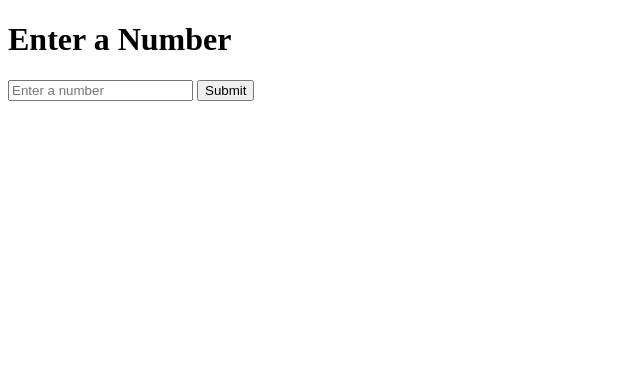
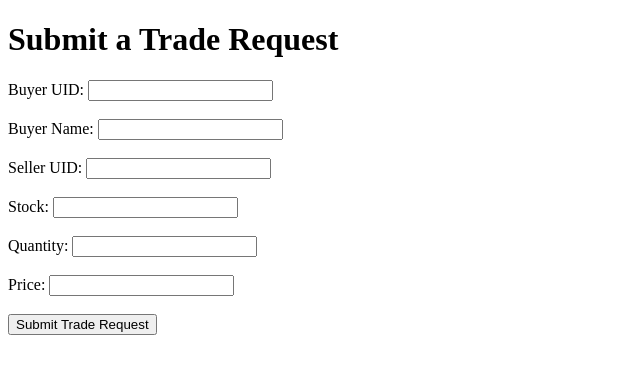
Before and after one commit to Shreenandbhattad/test, a plain HTML site: page index.html in a window 1280 px wide. Shown: the whole page, without its empty margins (0-640 px from the left). Drawn offline with Linux system fonts and the light colour scheme.

Commit message:
Update index.html

```diff
--- a/index.html
+++ b/index.html
@@ -2,43 +2,58 @@
 <html>
 <head>
   <meta charset="UTF-8">
-  <title>Record Number in Google Sheet</title>
+  <title>Stock Market Simulator Trade Request</title>
 </head>
 <body>
-  <h1>Enter a Number</h1>
-  <form id="numberForm">
-    <input type="number" name="number" id="numberInput" placeholder="Enter a number" required>
-    <button type="submit">Submit</button>
+  <h1>Submit a Trade Request</h1>
+  <form id="tradeForm">
+    <label for="buyerUID">Buyer UID:</label>
+    <input type="text" id="buyerUID" name="buyerUID" required><br><br>
+
+    <label for="buyerName">Buyer Name:</label>
+    <input type="text" id="buyerName" name="buyerName" required><br><br>
+
+    <label for="sellerUID">Seller UID:</label>
+    <input type="text" id="sellerUID" name="sellerUID" required><br><br>
+
+    <label for="stock">Stock:</label>
+    <input type="text" id="stock" name="stock" required><br><br>
+
+    <label for="quantity">Quantity:</label>
+    <input type="number" id="quantity" name="quantity" required><br><br>
+
+    <label for="price">Price:</label>
+    <input type="number" step="0.01" id="price" name="price" required><br><br>
+
+    <button type="submit">Submit Trade Request</button>
   </form>
 
   <p id="statusMessage"></p>
 
   <script>
-    const form = document.getElementById('numberForm');
+    const form = document.getElementById('tradeForm');
     const statusMessage = document.getElementById('statusMessage');
 
     form.addEventListener('submit', function(e) {
       e.preventDefault(); // Prevent the default form submission
 
-      const num = document.getElementById('numberInput').value;
-      // Replace the URL below with your Apps Script web app URL
-      const scriptURL = 'https://script.google.com/macros/s/AKfycbxl9ax0ElklS2LrDyTTpc4-lpaeXqYt2HjHuY2WBa-fIvUlg-5Fx2LDd3wgrotaY9A/exec';
+      // Collect the form data
+      const formData = new URLSearchParams(new FormData(form));
 
-      // Prepare the data to send
-      const formData = new URLSearchParams();
-      formData.append('number', num);
+      // Replace with your deployed Google Apps Script web app URL
+      const scriptURL = 'https://script.google.com/macros/s/AKfycbyJtt5d_cFIy_nbZckqaWLzO0VUMqw5Nf3Io6IXPQDWkZuvxx8bG06xgDlCHxrbNEA/exec';
 
       // Send the POST request
       fetch(scriptURL, {
         method: 'POST',
-        mode: 'no-cors', // Use no-cors if you don't require a response (otherwise configure CORS in your script)
+        mode: 'no-cors', // Using no-cors because the web app may not have CORS enabled
         headers: {
           'Content-Type': 'application/x-www-form-urlencoded'
         },
         body: formData.toString()
       })
       .then(() => {
-        statusMessage.textContent = 'Number submitted successfully!';
+        statusMessage.textContent = 'Trade request submitted successfully!';
         form.reset();
       })
       .catch((error) => {
```
